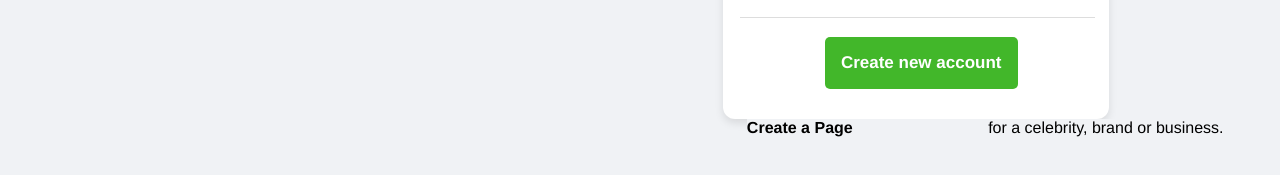
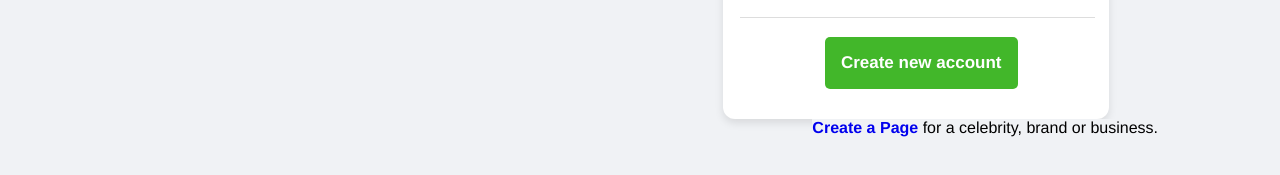
Before and after one commit to Ibtixam/fb-login-frontend, a plain HTML site: page fb.html in a window 1280 px wide. Shown: the part 473-648 px from the top of the page. Drawn offline with Linux system fonts and the light colour scheme.

Commit message:
Compelete

```diff
--- a/fb.css
+++ b/fb.css
@@ -120,9 +120,6 @@ input{
     border-radius: 5px;
 }
 
-.c-page{
+.msg{
     color: black;
-    /* margin: 12px 0px; */
-    margin-right: 131px;
-
 }
```
